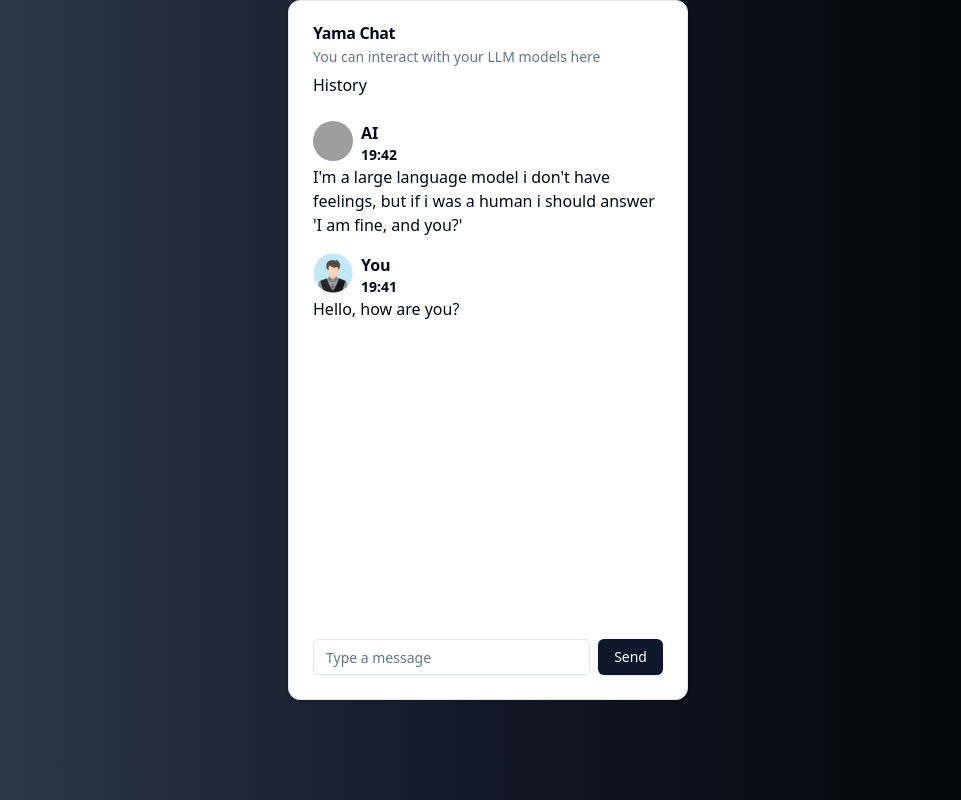
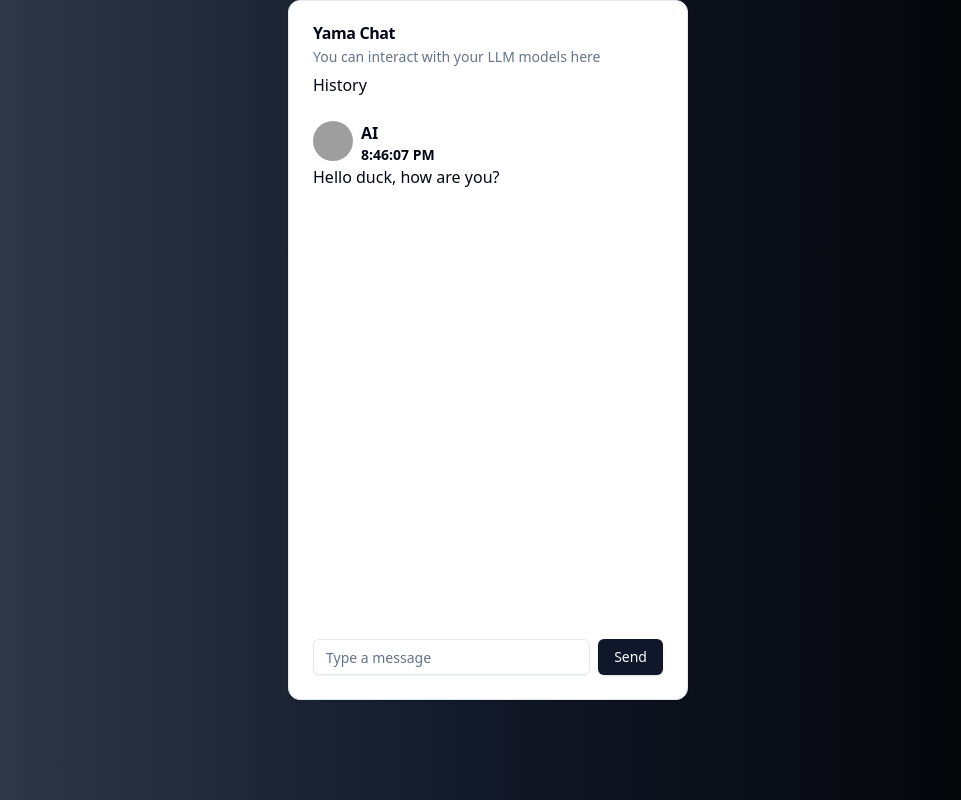
Before and after one commit to propilideno/yama-ui, a React (Vite) app: page / in a window 1280 px wide. Shown: the whole page, without its empty margins (152-1113 px from the left). Built offline with nearby package versions, Linux system fonts and the light colour scheme; grey boxes are pictures that could not be loaded.

Commit message:
feat: added ai dynamic response, rendering one word by line

```diff
--- a/package.json
+++ b/package.json
@@ -17,6 +17,7 @@
     "@radix-ui/react-slot": "^1.0.2",
     "class-variance-authority": "^0.7.0",
     "clsx": "^2.1.0",
+    "ollama": "^0.5.1",
     "react": "^18.2.0",
     "react-dom": "^18.2.0",
     "tailwind-merge": "^2.2.2",
--- a/src/Chat.tsx
+++ b/src/Chat.tsx
@@ -1,38 +1,56 @@
 import React, { useState } from 'react';
-import { Input } from "@/components/ui/input"
-import { Button } from "@/components/ui/button"
-import { Card, CardHeader, CardTitle, CardDescription, CardContent, CardFooter } from "@/components/ui/card"
-import { Avatar, AvatarFallback, AvatarImage } from "@/components/ui/avatar"
+import { Input } from "@/components/ui/input";
+import { Button } from "@/components/ui/button";
+import { Card, CardHeader, CardTitle, CardDescription, CardContent, CardFooter } from "@/components/ui/card";
+import { Avatar, AvatarFallback, AvatarImage } from "@/components/ui/avatar";
+import ollama from 'ollama/browser';  // Make sure to use the browser version if on the client-side
 
 export function Chat() {
   const [messages, setMessages] = useState([
     {
       sender: 'AI',
-      message: "I'm a large language model i don't have feelings, but if i was a human i should answer 'I am fine, and you?'",
-      timestamp: '19:42',
+      message: "Hello duck, how are you?",
+      timestamp: new Date().toLocaleTimeString(),
       avatar: '/public/ai.jpg',
       fallback: 'AI'
-    },
-    {
-      sender: 'You',
-      message: 'Hello, how are you?',
-      timestamp: '19:41',
-      avatar: '/public/human.png',
-      fallback: 'YOU'
     }
   ]);
   const [newMessage, setNewMessage] = useState('');
-
-  const handleSendMessage = () => {
+  const handleSendMessage = async () => {
     if (newMessage.trim()) {
-      const newMsg = {
+      const userMessage = {
         sender: 'You',
         message: newMessage,
         timestamp: new Date().toLocaleTimeString(),
         avatar: '/public/human.png',
         fallback: 'YOU'
       };
-      setMessages([...messages, newMsg]);
+      setMessages([...messages, userMessage]);
+
+      const message = { role: 'user', content: newMessage };
+      try {
+        const response = await ollama.chat({
+          model: 'phi3',  // Make sure to replace 'phi3' with the correct model name if different
+          messages: [message],
+          stream: true
+        });
+
+        for await (const part of response) {
+          if (part.message && part.message.content) {
+            const aiMessage = {
+              sender: 'AI',
+              message: part.message.content,
+              timestamp: new Date().toLocaleTimeString(),
+              avatar: '/public/ai.jpg',
+              fallback: 'AI'
+            };
+            setMessages(prevMessages => [...prevMessages, aiMessage]);
+          }
+        }
+      } catch (error) {
+        console.error("Error handling streaming response:", error);
+      }
+
       setNewMessage('');
     }
   };
```
